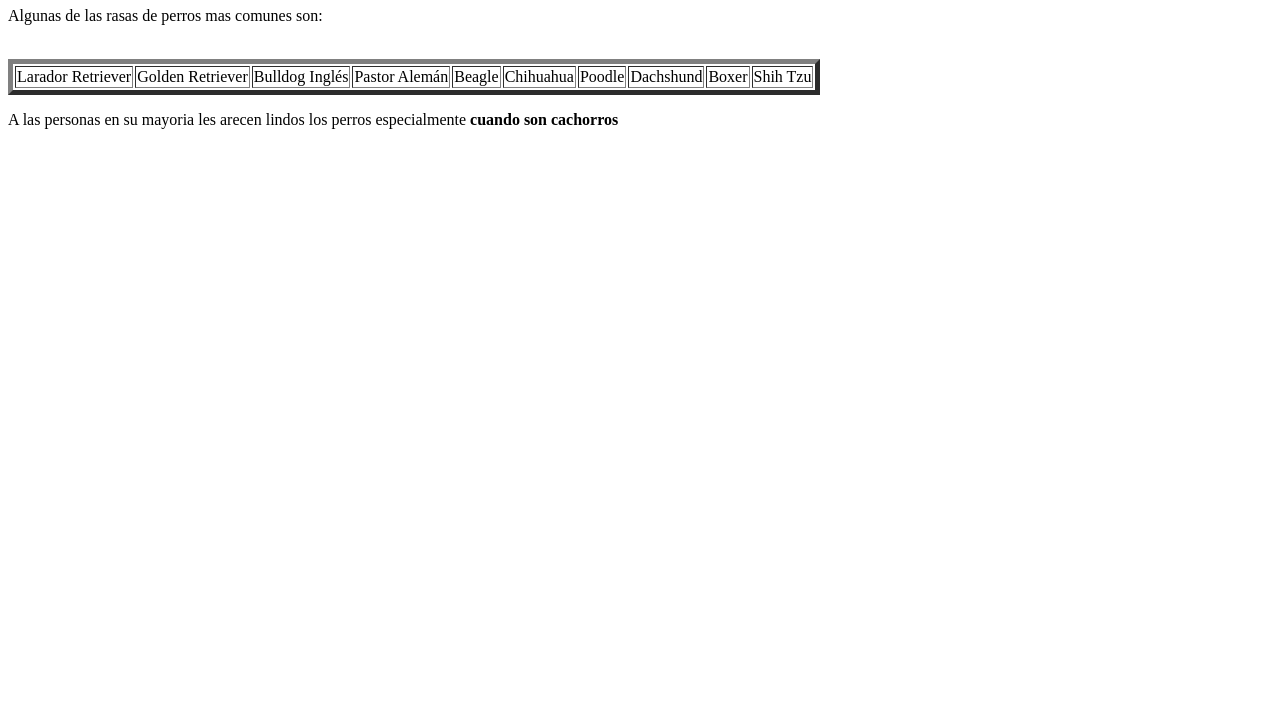
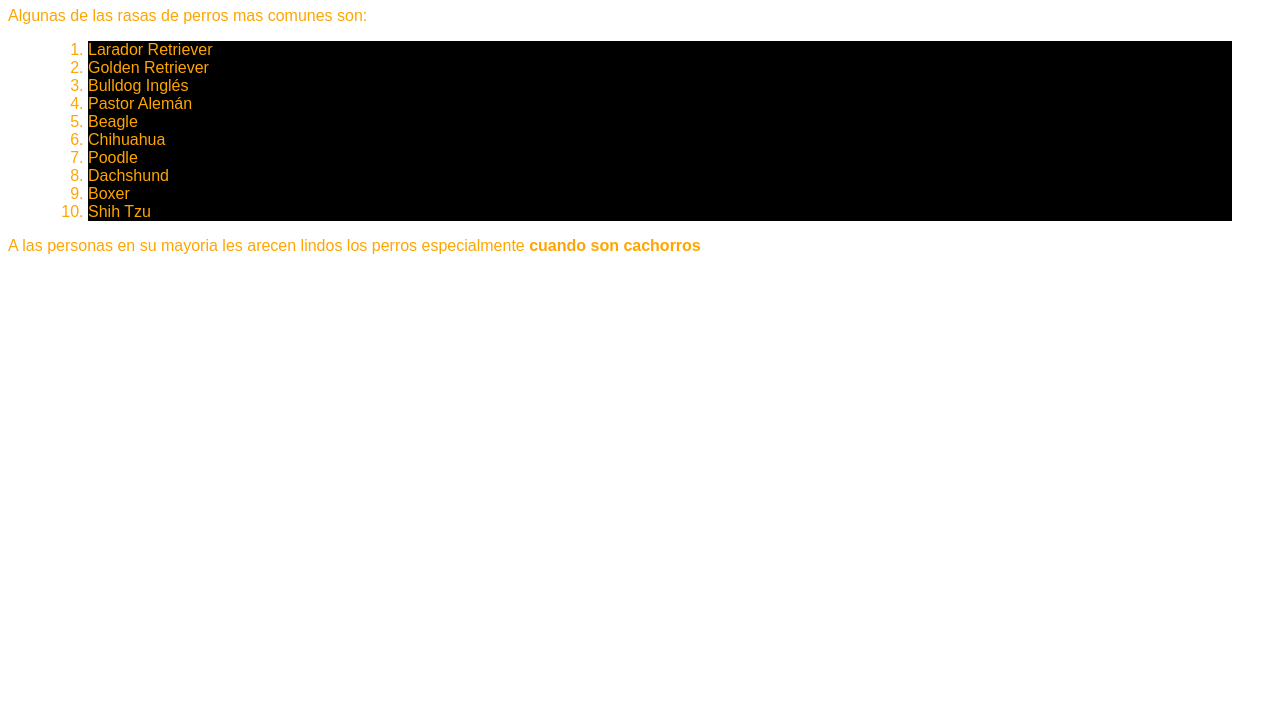
Before and after one commit to luisAngel001/perros, a plain HTML site: page razas.html in a window 1280 px wide. Shown: the part 73-800 px from the top of the page. Drawn offline with Linux system fonts and the light colour scheme; files that its build step writes are made by us from their sources.

Commit message:
agregue un link

```diff
--- a/razas.html
+++ b/razas.html
@@ -4,25 +4,26 @@
     <meta charset="UTF-8">
     <meta name="viewport" content="width=device-width, initial-scale=1.0">
     <title>las razas</title>
+    <link rel="stylesheet" href="css/estilos.css">
 </head>
 <h1>Hay distintos tipos de razas de perros</h1>
 <p>Algunas de las rasas de perros mas comunes son:
 </p>
-<br>
-<table border="5">
-    <tr>
-        <td>Larador Retriever</td>
-        <td>Golden Retriever</td>
-        <td>Bulldog Inglés</td>
-        <td>Pastor Alemán</td>
-        <td>Beagle</td>
-        <td>Chihuahua</td>
-        <td>Poodle</td>
-        <td>Dachshund</td>
-        <td>Boxer</td>
-        <td>Shih Tzu</td>
-    </tr>
-</table>
+<blockquote>
+    <ol>
+        <li>Larador Retriever</li>
+        <li>Golden Retriever</li>
+        <li>Bulldog Inglés</li>
+        <li>Pastor Alemán</li>
+        <li>Beagle</li>
+        <li>Chihuahua</li>
+        <li>Poodle</li>
+        <li>Dachshund</li>
+        <li>Boxer</li>
+        <li>Shih Tzu</li>
+    </ol>
+</blockquote>
+
 
 <p>A las personas en su mayoria les arecen lindos los perros especialmente <strong>cuando son cachorros</strong></p>
 
```
